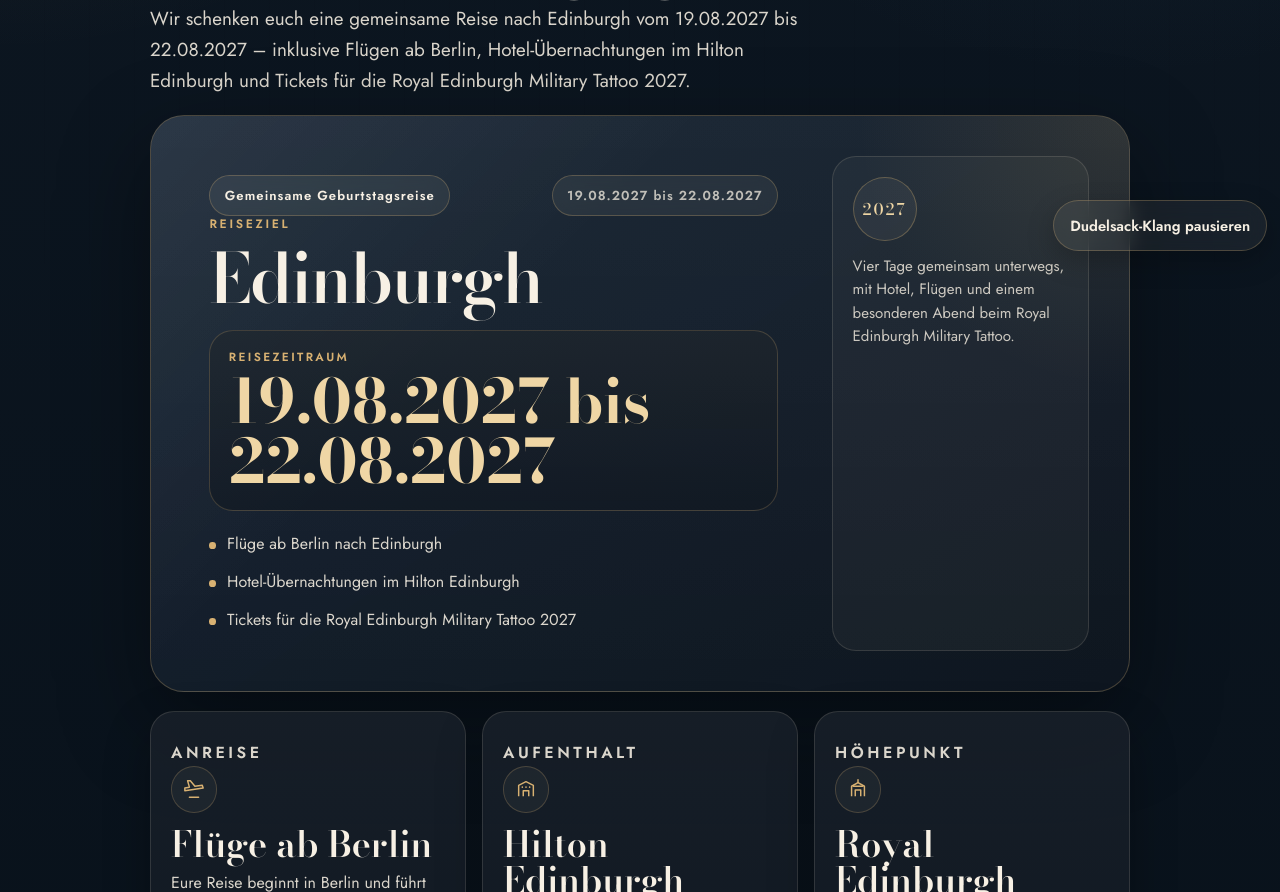
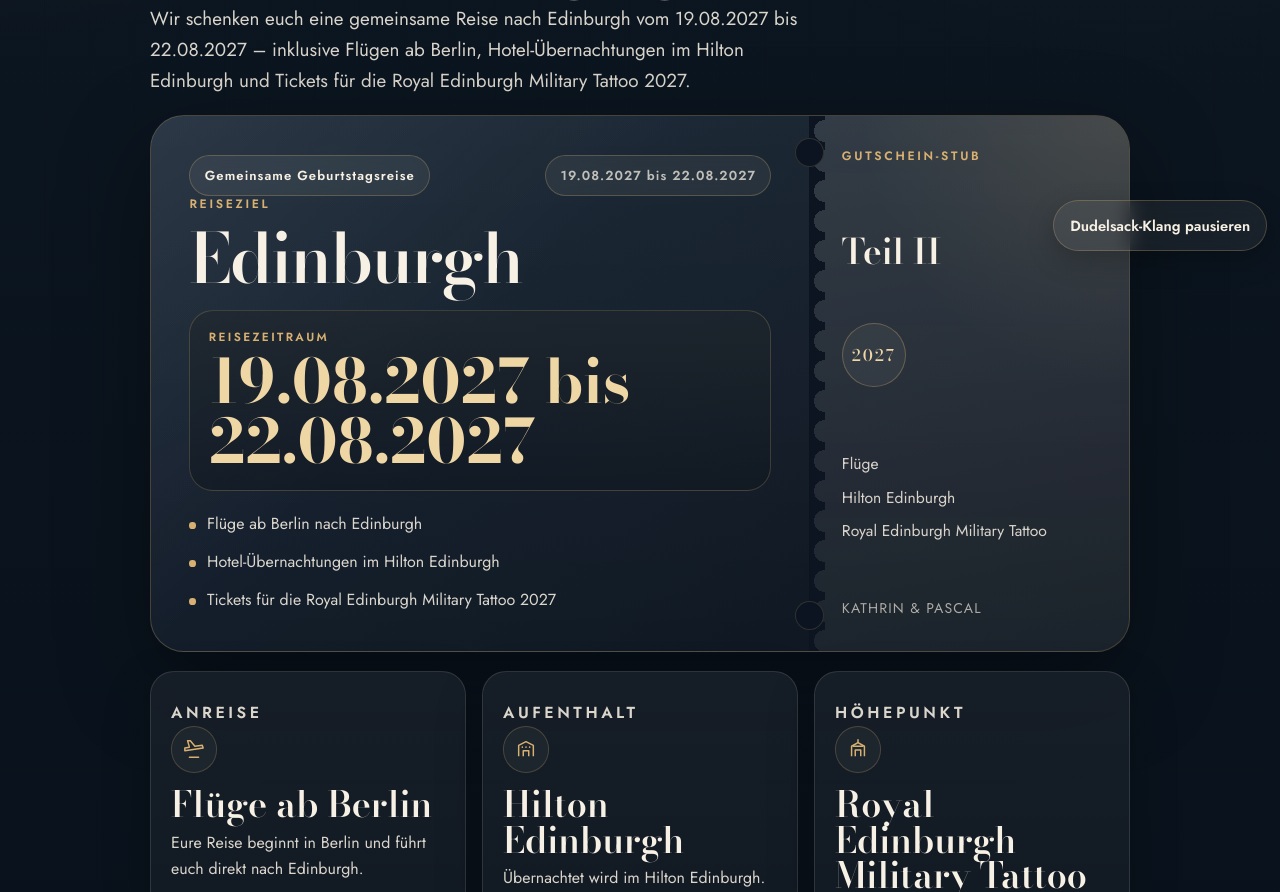
Before and after one commit to phamann84/bday-gutschein, a website: page v/j8r5k1t9w2p6/index.html in a window 1280 px wide. Shown: the part 536-1428 px from the top of the page. Drawn offline with nearby package versions, Linux system fonts and the light colour scheme.

Commit message:
Strengthen two-part voucher ticket design

```diff
--- a/assets/styles/main.css
+++ b/assets/styles/main.css
@@ -155,6 +155,7 @@
 
 .voucher__sheet {
   position: relative;
+  isolation: isolate;
   overflow: hidden;
   border-radius: var(--radius-xl);
   border: 1px solid var(--line-strong);
@@ -177,12 +178,13 @@
 .voucher__sheet--teaser {
   display: grid;
   grid-template-columns: minmax(0, 1.08fr) minmax(140px, 0.72fr);
+  gap: 0;
 }
 
 .voucher__sheet--full {
   display: grid;
-  gap: 1rem;
-  padding: 1.25rem;
+  gap: 0;
+  padding: 0;
 }
 
 .voucher__panel,
@@ -207,7 +209,7 @@
   position: relative;
   display: grid;
   place-items: center;
-  padding: 1.2rem;
+  padding: 1.4rem 1.1rem;
   text-align: center;
   background:
     linear-gradient(180deg, rgba(247, 240, 228, 0.08), rgba(247, 240, 228, 0.03)),
@@ -223,6 +225,25 @@
     radial-gradient(circle at right center, transparent 11px, rgba(11, 20, 32, 0.98) 11px);
   background-size: 16px 30px;
   background-repeat: repeat-y;
+}
+
+.ticket-cutout {
+  position: absolute;
+  left: -0.9rem;
+  width: 1.8rem;
+  height: 1.8rem;
+  border-radius: 50%;
+  background: var(--navy-950);
+  border: 1px solid rgba(216, 177, 114, 0.18);
+  z-index: 2;
+}
+
+.ticket-cutout--top {
+  top: 1.35rem;
+}
+
+.ticket-cutout--bottom {
+  bottom: 1.35rem;
 }
 
 .voucher__topline {
@@ -372,24 +393,62 @@
 }
 
 .voucher__stamp {
-  padding: 0 1.25rem 1.25rem;
+  position: relative;
+  padding: clamp(1.25rem, 4.6vw, 2rem);
   display: flex;
   justify-content: flex-start;
+  align-items: stretch;
+  background:
+    linear-gradient(180deg, rgba(247, 240, 228, 0.09), rgba(247, 240, 228, 0.035)),
+    rgba(255, 255, 255, 0.02);
 }
 
-.voucher__stamp-card {
-  width: 100%;
-  padding: 1.2rem;
-  border-radius: var(--radius-lg);
-  border: 1px solid var(--line-soft);
-  background: rgba(247, 240, 228, 0.04);
+.voucher__stamp::before {
+  content: "";
+  position: absolute;
+  inset: 0 auto 0 -1px;
+  width: 16px;
+  background:
+    radial-gradient(circle at right center, transparent 11px, rgba(11, 20, 32, 0.98) 11px);
+  background-size: 16px 30px;
+  background-repeat: repeat-y;
 }
 
-.voucher__stamp-line {
-  margin: 0.9rem 0 0;
-  font-size: 0.94rem;
+.voucher__stub-card {
+  width: 100%;
+  display: flex;
+  flex-direction: column;
+  justify-content: space-between;
+  gap: 1rem;
+}
+
+.voucher__stub-title {
+  margin: 0;
+  font-family: "Bodoni Moda", serif;
+  font-size: clamp(1.7rem, 6vw, 2.2rem);
+  line-height: 0.98;
+}
+
+.voucher__stub-items {
+  margin: 0;
+  padding: 0;
+  list-style: none;
+}
+
+.voucher__stub-items li {
+  margin-top: 0.6rem;
+  font-size: 0.98rem;
   line-height: 1.55;
-  color: rgba(247, 240, 228, 0.8);
+  color: rgba(247, 240, 228, 0.86);
+}
+
+.voucher__stub-meta {
+  margin: 0;
+  font-size: 0.88rem;
+  line-height: 1.5;
+  letter-spacing: 0.08em;
+  text-transform: uppercase;
+  color: rgba(247, 240, 228, 0.66);
 }
 
 .detail-grid {
@@ -528,13 +587,8 @@
   }
 
   .voucher__sheet--full {
-    grid-template-columns: minmax(0, 1.4fr) minmax(240px, 0.6fr);
+    grid-template-columns: minmax(0, 1.28fr) minmax(240px, 0.62fr);
     align-items: stretch;
-  }
-
-  .voucher__stamp {
-    align-items: stretch;
-    padding: 1.25rem 1.25rem 1.25rem 0;
   }
 
   .detail-grid {
@@ -550,6 +604,33 @@
   .voucher__panel--sealed::before {
     width: 14px;
     background-size: 14px 26px;
+  }
+
+  .voucher__sheet--full {
+    grid-template-columns: 1fr;
+  }
+
+  .voucher__stamp {
+    border-top: 1px dashed rgba(216, 177, 114, 0.25);
+  }
+
+  .voucher__stamp::before {
+    display: none;
+  }
+
+  .voucher__stamp .ticket-cutout {
+    left: auto;
+    top: -0.9rem;
+  }
+
+  .voucher__stamp .ticket-cutout--top {
+    left: 1.35rem;
+  }
+
+  .voucher__stamp .ticket-cutout--bottom {
+    right: 1.35rem;
+    bottom: auto;
+    top: -0.9rem;
   }
 
   .sound-toggle {
--- a/package.json
+++ b/package.json
@@ -1,6 +1,6 @@
 {
   "name": "edinburgh-geburtstagsreise-gutschein",
-  "version": "1.1.0",
+  "version": "1.1.1",
   "private": true,
   "scripts": {
     "preview": "python3 -m http.server 4173"
--- a/v/j8r5k1t9w2p6/index.html
+++ b/v/j8r5k1t9w2p6/index.html
@@ -56,12 +56,18 @@
           </div>
 
           <div class="voucher__stamp">
-            <div class="voucher__stamp-card">
+            <span class="ticket-cutout ticket-cutout--top"></span>
+            <span class="ticket-cutout ticket-cutout--bottom"></span>
+            <div class="voucher__stub-card">
+              <p class="voucher__kicker">Gutschein-Stub</p>
+              <h3 class="voucher__stub-title">Teil II</h3>
               <div class="voucher__stamp-disc" aria-hidden="true">2027</div>
-              <p class="voucher__stamp-line">
-                Vier Tage gemeinsam unterwegs, mit Hotel, Flügen und einem besonderen
-                Abend beim Royal Edinburgh Military Tattoo.
-              </p>
+              <ul class="voucher__stub-items">
+                <li>Flüge</li>
+                <li>Hilton Edinburgh</li>
+                <li>Royal Edinburgh Military Tattoo</li>
+              </ul>
+              <p class="voucher__stub-meta">Kathrin &amp; Pascal</p>
             </div>
           </div>
         </div>
```
Also changed, not shown: v/c7n2f9m4e8q1/index.html (+2 -0 lines), README.md.
